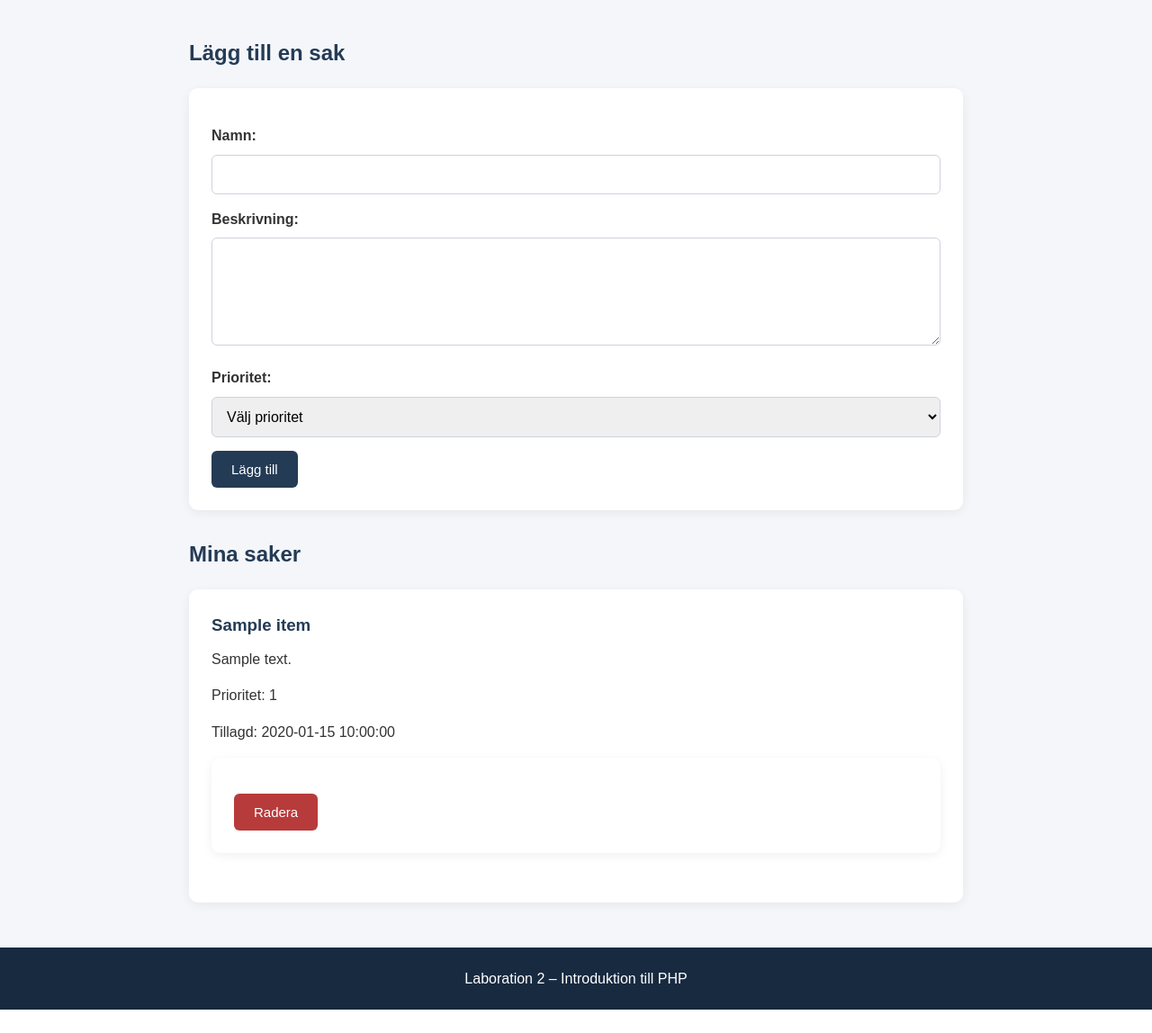
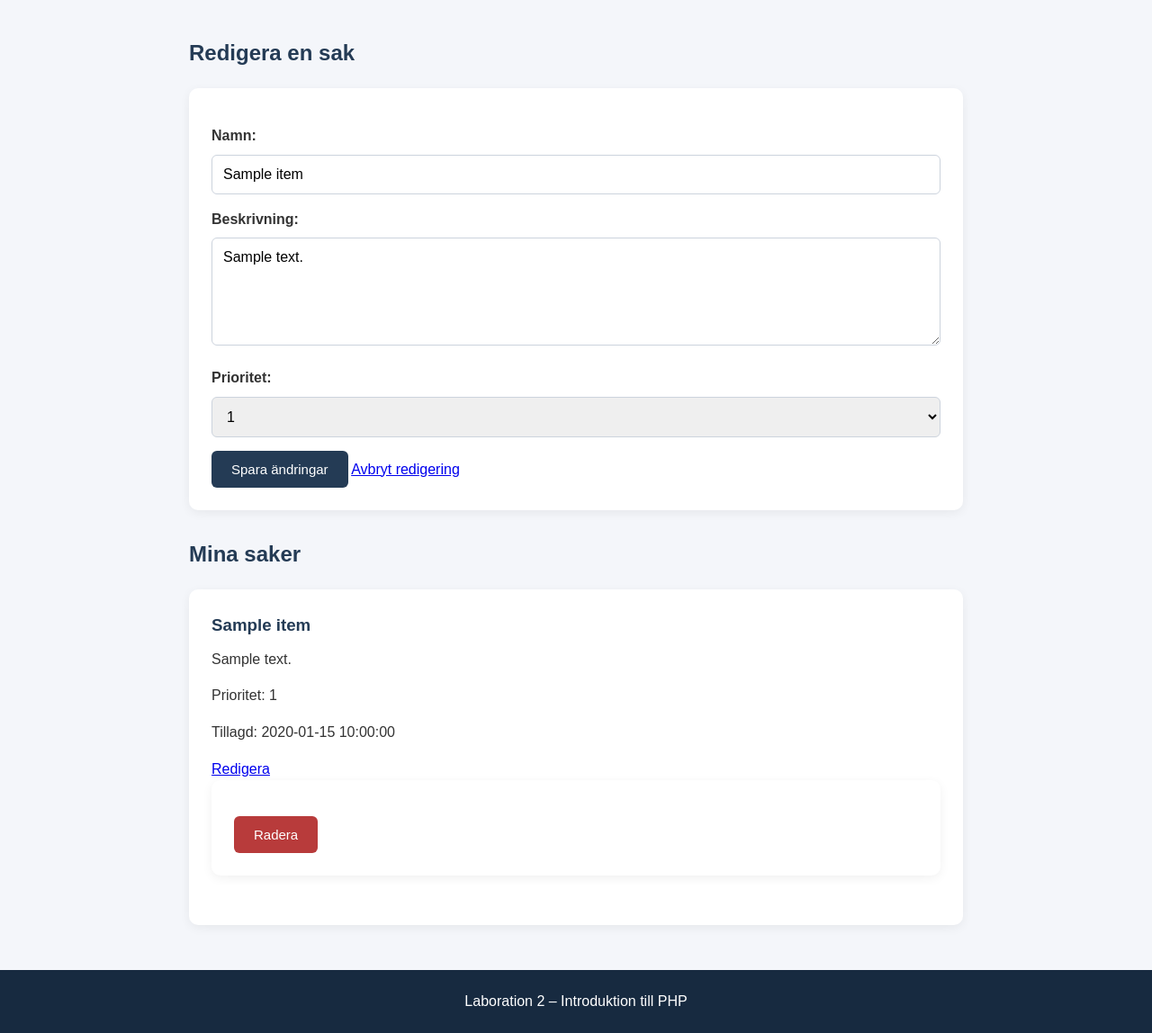
Before and after one commit to aliatwood/Wordpress-labb2, a PHP site: page /bucketlist.php?edit_id=1 in a window 1280 px wide. Shown: the part 274-1422 px from the top of the page at 90% size. Before the commit the page ends 1396 px from the top, so only its background shows below. Run offline with PHP 8.4, Linux system fonts and the light colour scheme; tables that the repository leaves empty hold one stand-in row (values such as "Sample post").

Commit message:
la till funktion för att redigera bucketlist

```diff
--- a/bucketlist.php
+++ b/bucketlist.php
@@ -1,3 +1,4 @@
+
 <?php
 
 require_once __DIR__ . '/config/config.php';
@@ -6,6 +7,7 @@ $errors = [];
 $name = '';
 $description = '';
 $priority = '';
+$editId = null;
 
 // Hantera formulär
 if ($_SERVER['REQUEST_METHOD'] === 'POST') {
@@ -25,7 +27,7 @@ if ($_SERVER['REQUEST_METHOD'] === 'POST') {
         }
     }
 
-    // Lägg till en sak
+    // Lägg till eller uppdatera en sak
     else {
 
         $name = trim($_POST['name'] ?? '');
@@ -53,8 +55,31 @@ if ($_SERVER['REQUEST_METHOD'] === 'POST') {
             $errors[] = "Prioriteten måste vara mellan 1 och 5.";
         }
 
-        // Spara i databasen om formuläret är korrekt
-        if (empty($errors)) {
+        // Uppdatera en befintlig sak
+        if (isset($_POST['update_id'])) {
+
+            $editId = filter_var($_POST['update_id'], FILTER_VALIDATE_INT);
+
+            if ($editId === false || $editId <= 0) {
+                $errors[] = "Ogiltigt ID.";
+            }
+
+            if (empty($errors)) {
+
+                $bucketlist->update(
+                    $editId,
+                    $name,
+                    $description,
+                    $priorityValue
+                );
+
+                header('Location: bucketlist.php?updated=1');
+                exit;
+            }
+        }
+
+        // Lägg till en ny sak
+        elseif (empty($errors)) {
 
             $bucketlist->add(
                 $name,
@@ -70,6 +95,33 @@ if ($_SERVER['REQUEST_METHOD'] === 'POST') {
 
 // Hämta alla saker från databasen
 $items = $bucketlist->getAll();
+
+// Hämta information om saken som ska redigeras
+if (isset($_GET['edit_id'])) {
+
+    $editId = filter_var($_GET['edit_id'], FILTER_VALIDATE_INT);
+
+    if ($editId !== false && $editId > 0) {
+
+        foreach ($items as $item) {
+
+            if ((int)$item['id'] === $editId) {
+                $name = $item['name'];
+                $description = $item['description'];
+                $priority = $item['priority'];
+                break;
+            }
+        }
+
+        if ($name === '') {
+            $editId = null;
+            $errors[] = "Saken kunde inte hittas.";
+        }
+    } else {
+        $editId = null;
+        $errors[] = "Ogiltigt ID.";
+    }
+}
 
 ?>
 
@@ -100,19 +152,20 @@ $items = $bucketlist->getAll();
 
     <main>
 
-        <h2>Lägg till en sak</h2>
+        <h2><?= $editId ? 'Redigera en sak' : 'Lägg till en sak' ?></h2>
 
-        <!-- Meddelande när en sak lagts till -->
         <?php if (isset($_GET['added'])): ?>
             <p>Saken har lagts till i din bucketlist!</p>
         <?php endif; ?>
 
-        <!-- Meddelande när en sak raderats -->
         <?php if (isset($_GET['deleted'])): ?>
             <p>Saken har raderats från din bucketlist!</p>
         <?php endif; ?>
 
-        <!-- Visa eventuella felmeddelanden -->
+        <?php if (isset($_GET['updated'])): ?>
+            <p>Saken har uppdaterats!</p>
+        <?php endif; ?>
+
         <?php if (!empty($errors)): ?>
             <ul>
                 <?php foreach ($errors as $error): ?>
@@ -121,8 +174,16 @@ $items = $bucketlist->getAll();
             </ul>
         <?php endif; ?>
 
-        <!-- Formulär för att lägga till saker -->
+        <!-- Formulär för att lägga till eller redigera -->
         <form method="POST" action="bucketlist.php">
+
+            <?php if ($editId): ?>
+                <input
+                    type="hidden"
+                    name="update_id"
+                    value="<?= (int)$editId ?>"
+                >
+            <?php endif; ?>
 
             <label for="name">Namn:</label>
 
@@ -146,7 +207,9 @@ $items = $bucketlist->getAll();
             <label for="priority">Prioritet:</label>
 
             <select id="priority" name="priority" required>
-                <option value="" selected disabled>Välj prioritet</option>
+                <option value="" disabled <?= $priority === '' ? 'selected' : '' ?>>
+                    Välj prioritet
+                </option>
 
                 <?php for ($i = 1; $i <= 5; $i++): ?>
 
@@ -161,7 +224,13 @@ $items = $bucketlist->getAll();
 
             </select>
 
-            <button type="submit">Lägg till</button>
+            <button type="submit">
+                <?= $editId ? 'Spara ändringar' : 'Lägg till' ?>
+            </button>
+
+            <?php if ($editId): ?>
+                <a href="bucketlist.php">Avbryt redigering</a>
+            <?php endif; ?>
 
         </form>
 
@@ -196,7 +265,12 @@ $items = $bucketlist->getAll();
                         <?= htmlspecialchars($item['created_at']) ?>
                     </p>
 
-                    <!-- Formulär för att radera en sak -->
+                    <!-- Redigera en sak -->
+                    <a href="bucketlist.php?edit_id=<?= (int)$item['id'] ?>">
+                        Redigera
+                    </a>
+
+                    <!-- Radera en sak -->
                     <form method="POST" action="bucketlist.php">
 
                         <input
--- a/classes/Bucketlist.php
+++ b/classes/Bucketlist.php
@@ -47,4 +47,22 @@ class Bucketlist
             ':id' => $id
         ]);
     }
+
+    public function update($id, $name, $description, $priority)
+{
+    $sql = "UPDATE bucketlist_items
+            SET name = :name,
+                description = :description,
+                priority = :priority
+            WHERE id = :id";
+
+    $stmt = $this->conn->prepare($sql);
+
+    return $stmt->execute([
+        ':id' => $id,
+        ':name' => $name,
+        ':description' => $description,
+        ':priority' => $priority
+    ]);
 }
+}
```
